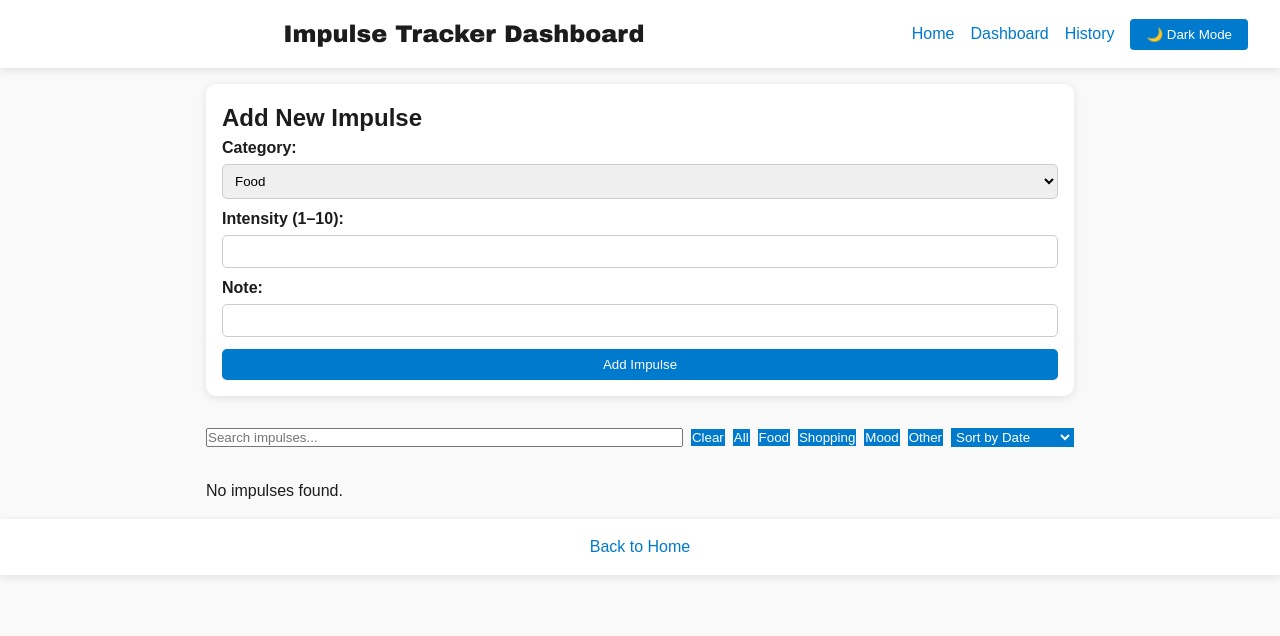
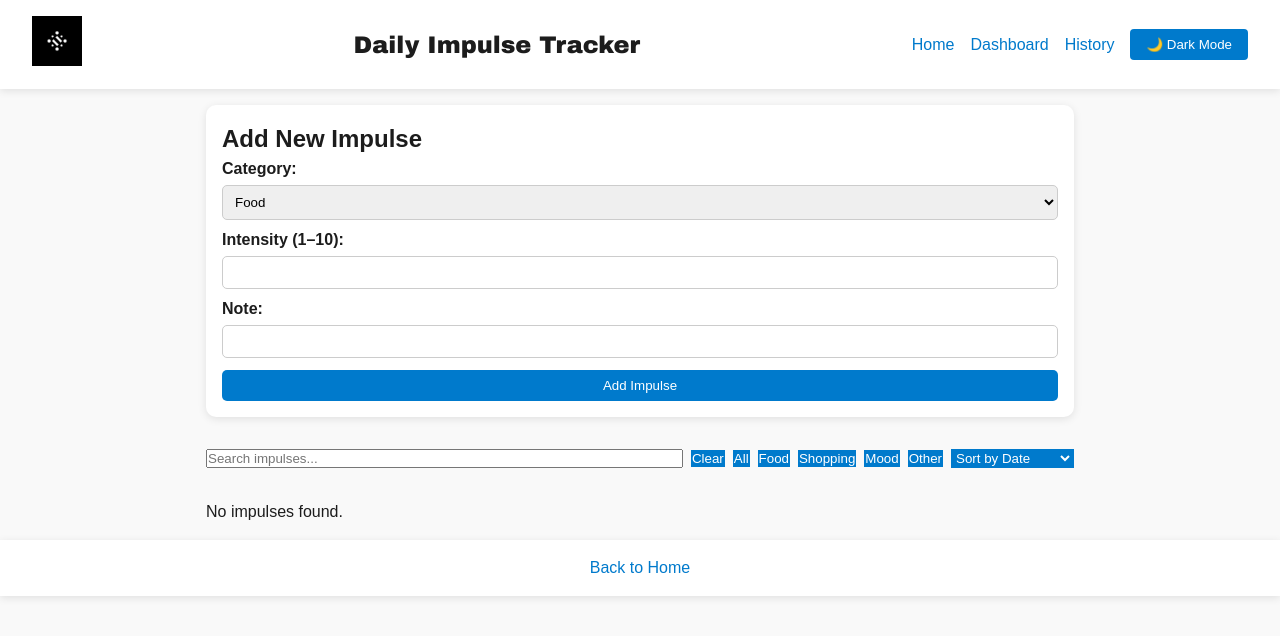
Before and after one commit to Powerjagger/wdd131, a plain HTML site: page final/tracker.html in a window 1280 px wide. Drawn offline with Linux system fonts and the light colour scheme.

Commit message:
Updated features for lighthouse

```diff
--- a/final/tracker.html
+++ b/final/tracker.html
@@ -14,11 +14,24 @@
   </script>
 
   <link rel="stylesheet" href="css/styles.css">
+
+
 </head>
 
 <body>
+  <!-- Header -->
   <header>
-  <h1>Impulse Tracker Dashboard</h1>
+    <a href="index.html" class="logo-link">
+      <img
+        src="images/impulse.jpg"
+        alt="Daily Impulse Tracker Logo"
+        class="site-logo"
+        id="siteLogo"
+      >
+    </a>
+
+    <h1>Daily Impulse Tracker</h1>
+
     <nav class="main-nav">
       <a href="index.html">Home</a>
       <a href="tracker.html">Dashboard</a>
@@ -27,6 +40,7 @@
 
     <button id="themeToggle" class="button">🌙 Dark Mode</button>
   </header>
+
 
 
   <main class="tracker-container">
```
Also changed, not shown: final/history.html (+14 -1 lines), final/index.html (+4 -8 lines), final/images/impulse-reverse.png (deleted), final/images/impulse.jpeg (deleted), final/images/impulse.jpg (added), final/images/ocean.jpg (added), 1 other file. Lines whose indentation alone changed are shown as unchanged.
